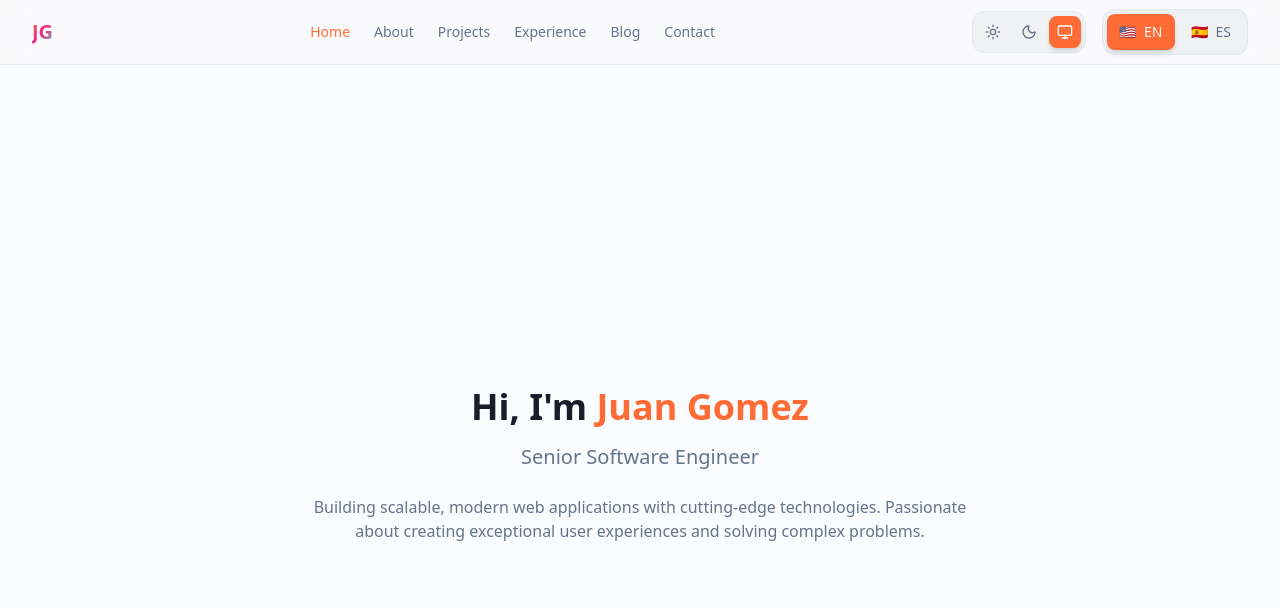
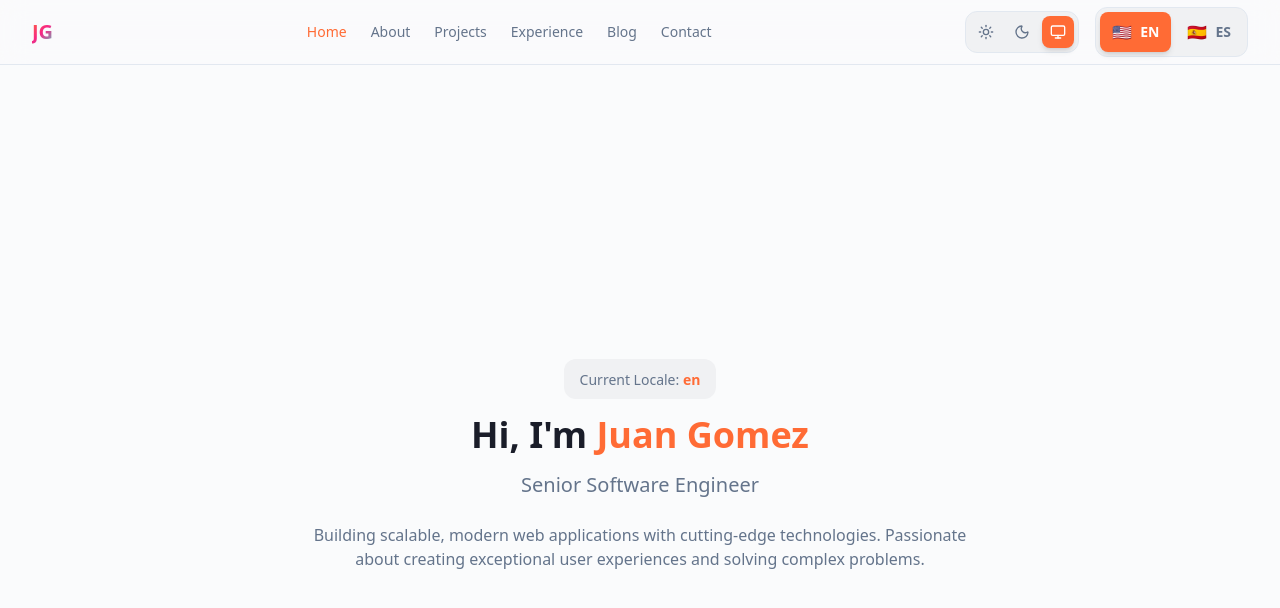
Before and after one commit to Juxn89/juangomezb, a Next.js app: page /en in a window 1280 px wide. Shown: the top 608 px of the page. Built offline with nearby package versions, Linux system fonts and the light colour scheme.

Commit message:
Fixed issues on LocalSwitcher and ThemeToggle.

```diff
--- a/src/app/[locale]/layout.tsx
+++ b/src/app/[locale]/layout.tsx
@@ -40,9 +40,8 @@ export default async function RootLayout({
 		notFound();
 	}
 
-	// Providing all messages to the client
-	// side is the easiest way to get started
-	const messages = await getMessages();
+	// Load messages for the specific locale
+	const messages = await getMessages({locale});
 
 	return (
 		<html
--- a/src/app/[locale]/page.tsx
+++ b/src/app/[locale]/page.tsx
@@ -1,11 +1,18 @@
-import {useTranslations} from 'next-intl';
+'use client';
+
+import {useTranslations, useLocale} from 'next-intl';
 
 export default function Home() {
 	const t = useTranslations('hero');
+	const locale = useLocale();
 
 	return (
-		<div className="flex min-h-screen items-center justify-center">
+		<div className="flex min-h-screen items-center justify-center px-4">
 			<div className="text-center">
+				<div className="mb-4 px-4 py-2 bg-bg-secondary rounded-lg inline-block">
+					<span className="text-sm text-text-secondary">Current Locale: </span>
+					<span className="text-sm font-bold text-accent-primary">{locale}</span>
+				</div>
 				<h1 className="text-4xl font-bold">
 					{t('greeting')} <span className="text-accent-primary">{t('name')}</span>
 				</h1>
--- /dev/null
+++ b/src/app/[locale]/template.tsx
@@ -0,0 +1,9 @@
+'use client';
+
+export default function Template({children}: {children: React.ReactNode}) {
+	return (
+		<div className="animate-fade-in">
+			{children}
+		</div>
+	);
+}
--- a/src/app/globals.css
+++ b/src/app/globals.css
@@ -113,6 +113,11 @@
 	border-color: rgb(var(--color-border));
 }
 
+html {
+	/* Prevent flash during transitions */
+	background-color: rgb(var(--color-bg-primary));
+}
+
 body {
 	background-color: rgb(var(--color-bg-primary));
 	color: rgb(var(--color-text-primary));
@@ -121,6 +126,8 @@ body {
 	text-rendering: optimizeLegibility;
 	-webkit-font-smoothing: antialiased;
 	-moz-osx-font-smoothing: grayscale;
+	/* Smooth page transitions */
+	transition: background-color 0.2s ease, color 0.2s ease;
 }
 
 /* ============================================
--- a/src/components/ui/LocaleSwitcher.tsx
+++ b/src/components/ui/LocaleSwitcher.tsx
@@ -1,54 +1,81 @@
 'use client';
 
-import {usePathname} from '@/routing';
+import {Link} from '@/routing';
 import {routing} from '@/routing';
-import {useRouter} from 'next/navigation';
-import {useTranslations} from 'next-intl';
+import {useTranslations, useLocale} from 'next-intl';
 import {cn} from '@/lib/utils/cn';
+import {useEffect, useState} from 'react';
+import {usePathname} from 'next/navigation';
 
 export function LocaleSwitcher() {
 	const pathname = usePathname();
-	const router = useRouter();
+	const locale = useLocale();
 	const t = useTranslations('language');
+	const [mounted, setMounted] = useState(false);
 
-	const locales = routing.locales.map((locale) => ({
-		value: locale,
-		label: locale === 'en' ? t('english') : t('spanish'),
-		flag: locale === 'en' ? '🇺🇸' : '🇪🇸',
+	// Prevent hydration mismatch
+	useEffect(() => {
+		setMounted(true);
+	}, []);
+
+	const locales = routing.locales.map((loc) => ({
+		value: loc,
+		label: loc === 'en' ? t('english') : t('spanish'),
+		flag: loc === 'en' ? '🇺🇸' : '🇪🇸',
 	}));
 
-	const handleLocaleChange = (newLocale: string) => {
-		// Remove the current locale from pathname
-		const pathnameWithoutLocale = pathname.replace(/^\/[^\/]+/, '');
-		// Navigate to the same page with new locale
-		router.push(`/${newLocale}${pathnameWithoutLocale}`);
+	// Get path without locale prefix for Link
+	const getPathForLocale = (newLocale: string) => {
+		const pathnameWithoutLocale = pathname.replace(/^\/[a-z]{2}(\/|$)/, '/');
+		return pathnameWithoutLocale === '/' ? '/' : pathnameWithoutLocale;
 	};
+
+	if (!mounted) {
+		return (
+			<div className="inline-flex items-center gap-1 p-1 rounded-lg bg-bg-secondary border border-border">
+				<div className="px-3 py-2">
+					<span>🌐</span>
+				</div>
+			</div>
+		);
+	}
 
 	return (
 		<div className="inline-flex items-center gap-1 p-1 rounded-lg bg-bg-secondary border border-border">
 			{locales.map(({value, label, flag}) => {
-				// Get current locale from pathname
-				const currentLocale = pathname.split('/')[1] || 'en';
-				const isActive = currentLocale === value;
+				const isActive = locale === value;
+
+				if (isActive) {
+					return (
+						<div
+							key={value}
+							className="px-3 py-2 rounded-md text-sm font-medium bg-accent-primary text-white shadow-md scale-100 cursor-default flex items-center gap-2"
+							aria-current="true"
+						>
+							<span className="text-base">{flag}</span>
+							<span className="font-semibold">{value.toUpperCase()}</span>
+						</div>
+					);
+				}
 
 				return (
-					<button
+					<Link
 						key={value}
-						onClick={() => handleLocaleChange(value)}
+						href={getPathForLocale(value)}
+						locale={value}
 						className={cn(
-							'px-3 py-2 rounded-md transition-all duration-200 text-sm font-medium',
-							'hover:bg-bg-primary focus:outline-none focus:ring-2 focus:ring-accent-primary',
+							'px-3 py-2 rounded-md text-sm font-medium',
 							'flex items-center gap-2',
-							isActive
-								? 'bg-accent-primary text-white shadow-md'
-								: 'text-text-secondary hover:text-text-primary'
+							'transition-all duration-300 ease-in-out',
+							'focus:outline-none focus:ring-2 focus:ring-accent-primary focus:ring-offset-1',
+							'text-text-secondary hover:text-text-primary hover:bg-bg-primary hover:scale-105 active:scale-95'
 						)}
 						aria-label={label}
 						title={label}
 					>
-						<span>{flag}</span>
-						<span>{value.toUpperCase()}</span>
-					</button>
+						<span className="text-base">{flag}</span>
+						<span className="font-semibold">{value.toUpperCase()}</span>
+					</Link>
 				);
 			})}
 		</div>
```
